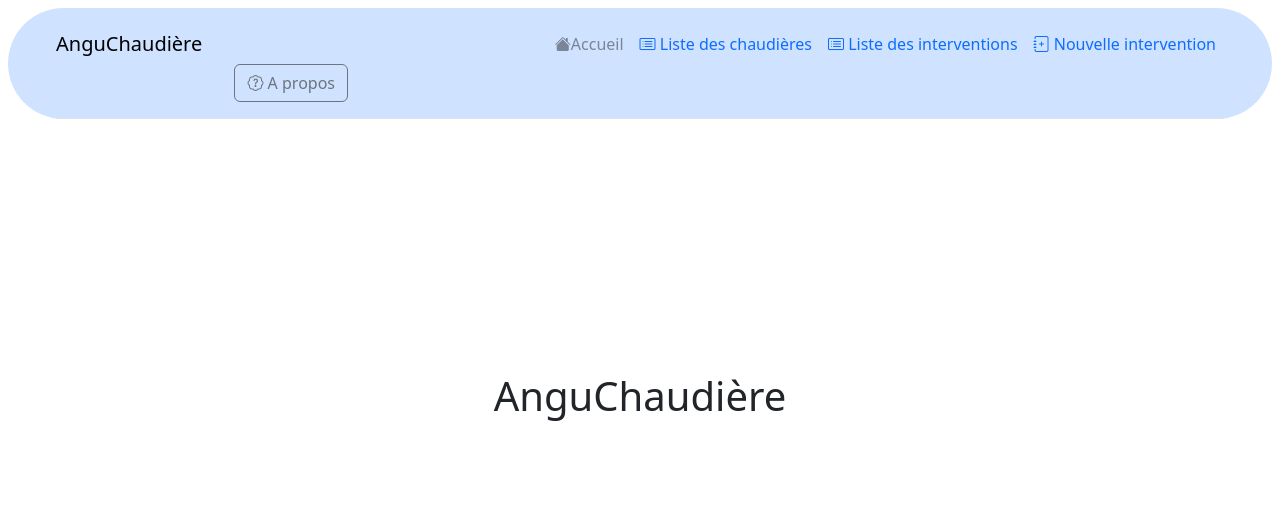
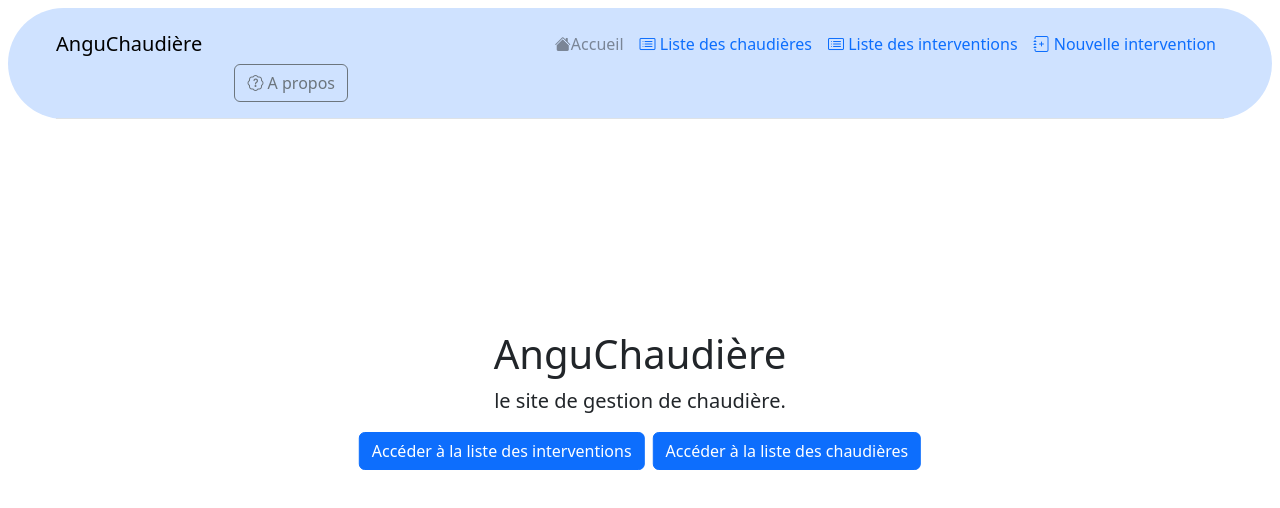
Before and after one commit to ToxykAuBleu/AnguChaudiere, an Angular app: page / in a window 1280 px wide. Shown: the top 508 px of the page. Built offline with nearby package versions, Linux system fonts and the light colour scheme.

Commit message:
🔧 Fix page d'accueil.

```diff
--- a/src/app/header/header.component.html
+++ b/src/app/header/header.component.html
@@ -32,7 +32,7 @@
                 <br><br>
                 <i class="bi bi-tag-fill"></i>Version: 1.0.0
                 <br>
-                <a href="https://github.com/ToxykAuBleu/AnguChaudère">[Code source]</a>
+                <a href="https://github.com/ToxykAuBleu/AnguChaudiere">[Code source]</a>
             </p>
         </div>
       </div>
--- a/src/app/home/home.component.html
+++ b/src/app/home/home.component.html
@@ -1,3 +1,8 @@
 <div class="position-absolute top-50 start-50 translate-middle text-center">
     <h1>AnguChaudière</h1>
+    <p class="lead">le site de gestion de chaudière.</p>
+    <div class="d-flex gap-2">
+        <button class="btn btn-primary" routerLink="/interventions">Accéder à la liste des interventions</button>
+        <button class="btn btn-primary" routerLink="/chaudieres">Accéder à la liste des chaudières</button>
+    </div>
 </div>
```
